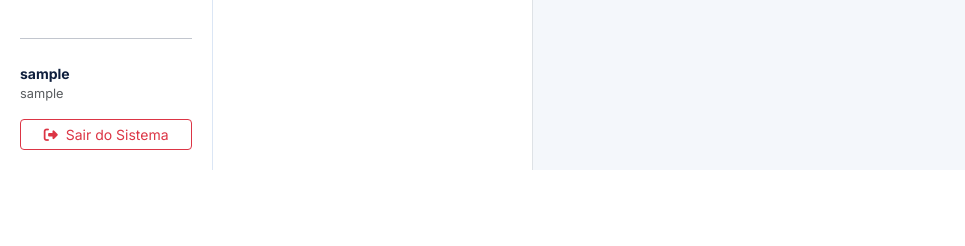
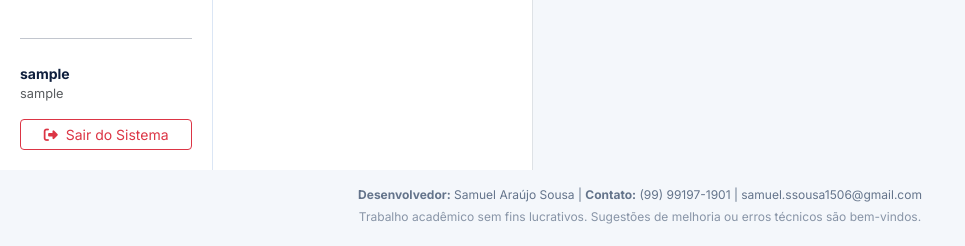
Before and after one commit to samuelssousa1506-arch/Professor_IA, a Flask app: page /gerador in a window 1280 px wide. Shown: the part 782-1028 px from the top of the page, without its empty margins (0-965 px from the left). Before the commit the page ends 952 px from the top, so only its background shows below. Run offline with Flask 3, Linux system fonts and the light colour scheme; a user stored in the database is signed in.

Commit message:
Adiciona rodape com creditos do desenvolvedor na tela inicial

```diff
--- a/templates/dashboard.html
+++ b/templates/dashboard.html
@@ -302,6 +302,14 @@
             border: 2px dashed var(--borda);
             border-radius: 12px;
             background-color: #ffffff;
+        }
+
+        .dev-footer-dashboard {
+            text-align: center;
+            font-size: 0.75rem;
+            color: #64748b;
+            line-height: 1.5;
+            padding: 1rem 1rem 1.25rem;
         }
 
         @media print {
@@ -723,6 +731,11 @@
     </div>
 </div>
 
+<footer class="dev-footer-dashboard no-print">
+    <div><strong>Desenvolvedor:</strong> Samuel Araújo Sousa | <strong>Contato:</strong> (99) 99197-1901 | samuel.ssousa1506@gmail.com</div>
+    <div class="mt-1 opacity-75">Trabalho acadêmico sem fins lucrativos. Sugestões de melhoria ou erros técnicos são bem-vindos.</div>
+</footer>
+
 <script src="https://cdn.jsdelivr.net/npm/bootstrap@5.3.2/dist/js/bootstrap.bundle.min.js"></script>
 <script>
     function alternarEdicao() {
```
